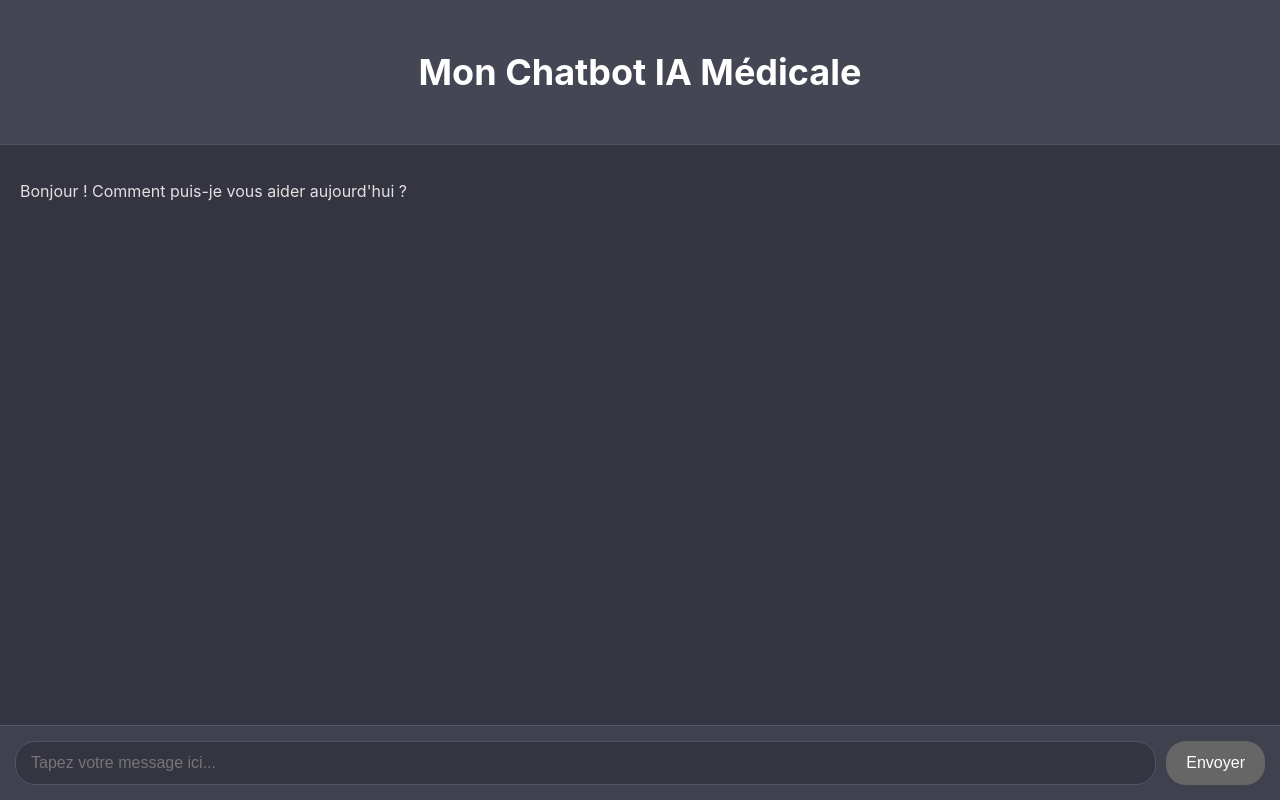
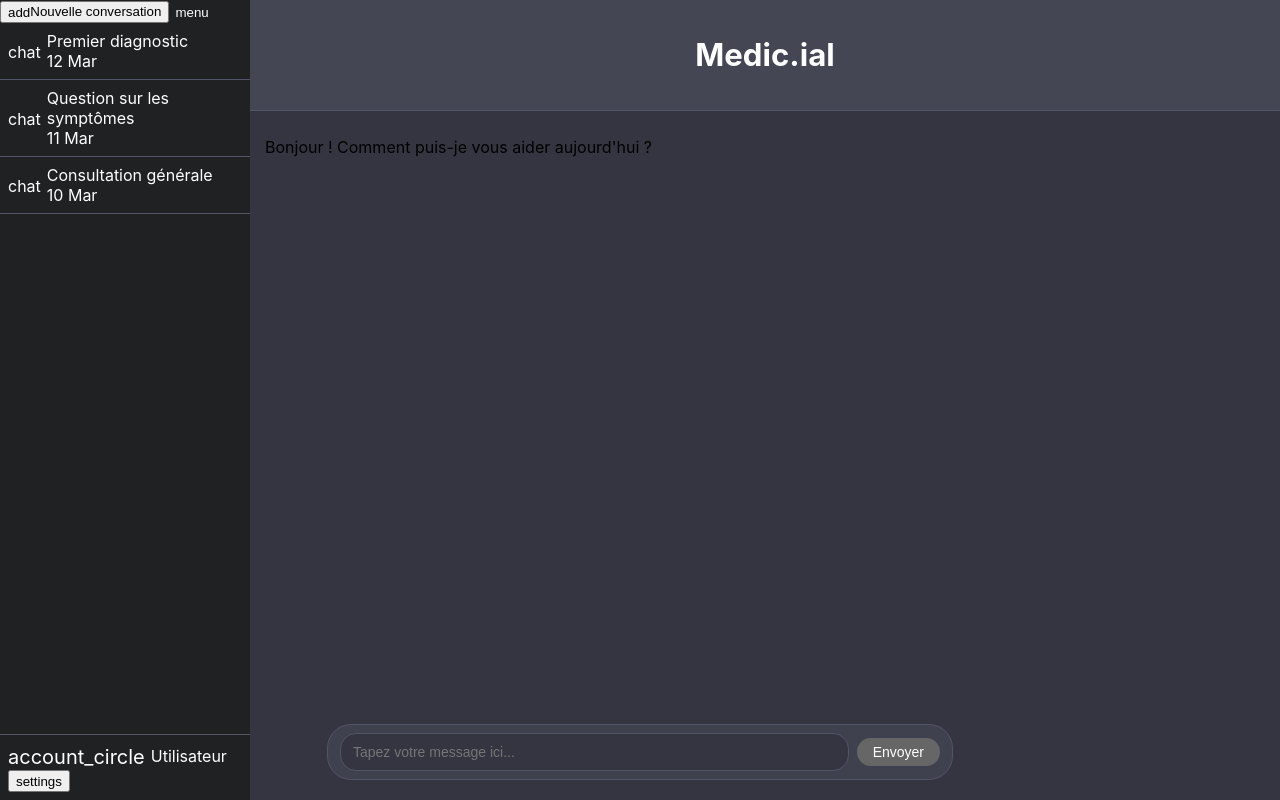
Before and after one commit to AxelGiff/Medic.ial-Chatbot-SAE-S6, a React (Create React App) app: page / in a window 1280 px wide. Built offline with nearby package versions, Linux system fonts and the light colour scheme.

Commit message:
Add files via upload

```diff
--- a/src/App.css
+++ b/src/App.css
@@ -1,87 +1,152 @@
-/* Réinitialisation de base */
-html, body {
-  height: 100%;
+/* ----- Disposition générale ----- */
+.App {
+  display: flex;               /* Panel à gauche, contenu à droite */
+  min-height: 100vh;           /* Hauteur totale de la fenêtre */
   margin: 0;
-  padding: 0;
-  font-family: -apple-system, BlinkMacSystemFont, "Segoe UI", Roboto, Oxygen,
-    Ubuntu, Cantarell, "Open Sans", "Helvetica Neue", sans-serif;
-  background-color: #343541; /* fond sombre */
-  color: #e1e1e1;
-}
-
-/* Chat container prenant toute la fenêtre */
-.chat-container {
-  display: flex;
-  flex-direction: column;
-  height: 100vh;
-  width: 100%;
   background-color: #343541;
 }
 
-/* En-tête du chat */
+/* ----- Panel latéral (sidebar) ----- */
+.sidebar-panel {
+  display: flex;
+  flex-direction: column;
+  width: 100%;
+  max-width: 250px;               /* Largeur ouverte */
+
+  background-color: #202123;   /* Couleur sombre */
+  color: #ffffff;
+  overflow-y: auto;            /* Scroll indépendant si le contenu est long */
+  transition: max-width 0.3s ease;
+}
+/* Quand le panel est collapsed, on applique la classe .panel-collapsed
+   pour animer le décalage du contenu principal. */
+   .App.panel-collapsed .main-content {
+    margin-left: 0;         /* Revient à gauche */
+  }
+
+.sidebar-panel.collapsed {
+  max-width: 0;
+  overflow: hidden;
+}
+
+/* ----- Contenu principal (zone de chat + header) ----- */
+.main-content {
+  flex: 1;
+  display: flex;
+  flex-direction: column;
+  transition: margin-left 0.3s ease;
+
+  /* On fixe une hauteur si nécessaire ou on laisse flex: 1 pour occuper l'espace restant */
+}
+
+/* ----- Header du chat ----- */
 .chat-header {
   background-color: #444654;
-  padding: 20px;
-  text-align: center;
+  padding: 10px 15px;
   color: #ffffff;
-  font-size: 1.5rem;
+  font-size: 1.3rem;
   border-bottom: 1px solid #525467;
+  margin: 0;
 }
 
-/* Zone des messages */
-.messages-container {
+/* ----- Conteneur du chat (zone de messages + input) ----- */
+.chat-container {
   flex: 1;
-  overflow-y: auto;
-  padding: 20px;
   display: flex;
   flex-direction: column;
-  gap: 10px;
+  overflow: hidden;            /* On ne fait pas défiler tout le container */
   background-color: #343541;
+  margin-bottom: 120px;
+
 }
 
-/* Message générique */
+/* ----- Zone des messages scrollable ----- */
+.messages-container {
+  flex: 1;                     /* Occupe tout l'espace disponible */
+  overflow-y: auto;            /* Scroll interne uniquement sur les messages */
+  padding: 10px 15px;
+  display: flex;
+  flex-direction: column;
+  gap: 8px;
+}
+
+/* ----- Style des messages ----- */
 .message {
   max-width: 70%;
-  padding: 15px 20px;
-  border-radius: 12px;
-  margin-bottom: 10px;
+  padding: 10px 12px;
+  border-radius: 8px;
   word-break: break-word;
   animation: fade-in 0.3s ease-in-out;
 }
 
-/* Message utilisateur */
 .message.user {
   align-self: flex-end;
   background-color: #0b93f6;
   color: #fff;
-  border-bottom-right-radius: 5px;
+  border-bottom-right-radius: 4px;
 }
 
-/* Message bot */
 .message.bot {
   align-self: flex-start;
   background-color: #444654;
   color: #e1e1e1;
-  border-bottom-left-radius: 5px;
+  border-bottom-left-radius: 4px;
 }
 
-/* Formulaire d'entrée */
+/* ----- Animation pour l'apparition ----- */
+@keyframes fade-in {
+  from { opacity: 0; transform: translateY(5px); }
+  to   { opacity: 1; transform: translateY(0); }
+}
+
+/* ----- Indicateur de chargement (3 points) ----- */
+.loading span {
+  display: inline-block;
+  animation: loading-dots 1.4s infinite ease-in-out;
+  font-size: 1.2rem;
+  margin-right: 2px;
+}
+
+@keyframes loading-dots {
+  0%, 80%, 100% { transform: scale(0); }
+  40% { transform: scale(1); }
+}
+
+/* ----- Zone d'entrée (input) FIXE dans le container de chat ----- */
+.input-container {
+  position: fixed;
+  bottom: 20px;      /* Laissez un petit espace en bas, style ChatGPT */
+  left: 0;
+  right: 0;
+  display: flex;
+  justify-content: center; /* Centre horizontalement */
+  z-index: 999;
+}
+/* ----- Formulaire d'entrée ----- */
 .input-form {
   display: flex;
-  padding: 15px;
+  align-items: center;
   background-color: #40414f;
-  border-top: 1px solid #525467;
+  border: 1px solid #525467;
+  border-radius: 24px;
+  padding: 8px 12px;
+  width: 100%;
+  max-width: 600px; /* Largeur max centrée */
 }
 
 .input-form input {
   flex: 1;
-  padding: 12px 15px;
+  padding: 10px 12px;
   border: 1px solid #525467;
-  border-radius: 20px;
-  font-size: 16px;
+  border-radius: 16px;
+  font-size: 14px;
   outline: none;
   background-color: #343541;
   color: #fff;
+}
+h2{
+  display: block;
+  text-align: center;
 }
 
 .input-form input:focus {
@@ -89,28 +154,85 @@ html, body {
 }
 
 .input-form button {
-  margin-left: 10px;
-  padding: 0 20px;
-  background-color: #0b93f6;
-  color: white;
+  background-color: #0b93f6; /* Couleur bleue ChatGPT-like */
   border: none;
-  border-radius: 20px;
+  border-radius: 16px;       /* Forme arrondie */
+  color: #fff;               /* Couleur du texte */
   cursor: pointer;
-  font-size: 16px;
+  font-size: 14px;
+  padding: 6px 16px;         /* Espace intérieur horizontal/vertical */
+  margin-left: 8px;          /* Espace à gauche pour séparer de l’input */
   transition: background-color 0.2s;
 }
 
 .input-form button:hover {
-  background-color: #0a83d0;
+  background-color: #0a83d0; /* Couleur plus sombre au survol */
 }
 
 .input-form button:disabled {
   background-color: #666;
   cursor: not-allowed;
 }
+/* ----- Bouton de collapse principal (optionnel) ----- */
+.collapse-button-main {
+  position: absolute;
+  top: 20px;
+  left: 20px;
+  z-index: 999;       /* Pour qu'il reste au-dessus du contenu */
+  background: none;
+  border: none;
+  color: #fff;
+  cursor: pointer;
+  font-size: 24px;    /* Ajustez la taille de l'icône */
+}
 
-/* Animation pour l'apparition des messages */
-@keyframes fade-in {
-  from { opacity: 0; transform: translateY(10px); }
-  to { opacity: 1; transform: translateY(0); }
+/* ----- Icônes ----- */
+.material-icons {
+  vertical-align: middle;
 }
+
+/* ----- Liste des conversations dans le panel ----- */
+.conversations-list {
+  display: flex;
+  flex-direction: column;
+}
+
+.conversation-item {
+  padding: 8px;
+  border-bottom: 1px solid #525467;
+  cursor: pointer;
+  display: flex;
+  align-items: center;
+}
+
+.conversation-item:hover {
+  background-color: #525467;
+}
+
+.conversation-icon {
+  margin-right: 6px;
+}
+
+/* ----- Footer du panel ----- */
+.sidebar-footer {
+  margin-top: auto;
+  border-top: 1px solid #525467;
+  padding: 8px;
+}
+
+.user-info {
+  display: flex;
+  align-items: center;
+  gap: 6px;
+}
+
+.user-avatar {
+  font-size: 20px;
+}
+
+.collapse-button {
+  background: none;
+  border: none;
+  color: #fff;
+  cursor: pointer;
+}
--- a/src/App.js
+++ b/src/App.js
@@ -1,10 +1,33 @@
+import React, { useState } from 'react';
 import './App.css';
 import ChatInterface from './components/ChatInterface';
+import Panel from './components/Panel';
 
 function App() {
+  const [isCollapsed, setIsCollapsed] = useState(false);
+
+  const toggleCollapse = () => {
+    setIsCollapsed(!isCollapsed);
+  };
+
   return (
-    <div className="App">
-     <ChatInterface />
+    <div className={`App ${isCollapsed ? 'panel-collapsed' : ''}`}>
+      <Panel onToggleCollapse={toggleCollapse} isCollapsed={isCollapsed} />
+
+      <div className="main-content">
+        {/*
+          Si le panel est replié (isCollapsed === true),
+          on affiche un bouton "menu" en haut à gauche
+          pour le rouvrir.
+        */}
+        {isCollapsed && (
+          <button className="collapse-button-main" onClick={toggleCollapse}>
+            <span className="material-icons">menu</span>
+          </button>
+        )}
+
+        <ChatInterface />
+      </div>
     </div>
   );
 }
--- a/src/components/ChatInterface.jsx
+++ b/src/components/ChatInterface.jsx
@@ -1,6 +1,7 @@
 import React, { useState, useRef, useEffect } from 'react';
 import axios from 'axios';
 import ReactMarkdown from 'react-markdown';
+import '../App.css';
 
 const ChatInterface = () => {
   const [messages, setMessages] = useState([]);
@@ -14,15 +15,22 @@ const ChatInterface = () => {
     return /[#*_>`-]/.test(text);
   };
 
+  // Fonction pour faire défiler automatiquement vers le dernier message
+  const scrollToBottom = () => {
+    messagesEndRef.current?.scrollIntoView({ behavior: "smooth" });
+  };
+
+  useEffect(() => {
+    scrollToBottom();
+  }, [messages]);
+
   // Fonction pour envoyer un message au backend
   const sendMessage = async (message) => {
     try {
       setIsLoading(true);
 
-
-
       // Envoi de la requête à l'API Gradio
-      const response = await axios.post('https://dd704091d27b57de3c.gradio.live/gradio_api/run/predict', {
+      const response = await axios.post('https://15af0837fca124cf6d.gradio.live/gradio_api/run/predict', {
         data: [message, null],
         fn_index: 0
       });
@@ -60,15 +68,10 @@ const ChatInterface = () => {
     setInputMessage('');
   };
 
-  // Faire défiler automatiquement vers le bas quand de nouveaux messages arrivent
-  useEffect(() => {
-    messagesEndRef.current?.scrollIntoView({ behavior: 'smooth' });
-  }, [messages]);
-
   return (
     <div className="chat-container">
       <div className="chat-header">
-        <h2>Mon Chatbot IA Médicale</h2>
+        <h2>Medic.ial</h2>
       </div>
 
       <div className="messages-container">
@@ -99,6 +102,7 @@ const ChatInterface = () => {
         <div ref={messagesEndRef} />
       </div>
 
+      <div className="input-container">
         <form onSubmit={handleSubmit} className="input-form">
           <input
             type="text"
@@ -112,6 +116,7 @@ const ChatInterface = () => {
           </button>
         </form>
       </div>
+    </div>
   );
 };
 
--- /dev/null
+++ b/src/components/Panel.jsx
@@ -0,0 +1,69 @@
+import React, { useState } from 'react';
+import '../App.css';
+
+const Panel = ({ onToggleCollapse, isCollapsed }) => {
+  const [conversations, setConversations] = useState([
+    { id: 1, title: "Premier diagnostic", date: "12 Mar" },
+    { id: 2, title: "Question sur les symptômes", date: "11 Mar" },
+    { id: 3, title: "Consultation générale", date: "10 Mar" }
+  ]);
+
+  const createNewChat = () => {
+    const newChat = {
+      id: conversations.length + 1,
+      title: "Nouvelle conversation",
+      date: new Date().toLocaleDateString('fr-FR', { day: '2-digit', month: 'short' })
+    };
+    setConversations([newChat, ...conversations]);
+  };
+
+  return (
+    <div className={`sidebar-panel ${isCollapsed ? 'collapsed' : ''}`}>
+      <div className="sidebar-header">
+        <button className="new-chat-button" onClick={createNewChat}>
+          <span className="material-icons">add</span>
+          {!isCollapsed && <span>Nouvelle conversation</span>}
+        </button>
+        {!isCollapsed && (
+          <button className="collapse-button" onClick={onToggleCollapse}>
+            <span className="material-icons">menu</span>
+          </button>
+        )}
+      </div>
+
+      <div className="conversations-list">
+        {conversations.map(chat => (
+          <div key={chat.id} className="conversation-item">
+            <div className="conversation-icon">
+              <span className="material-icons">chat</span>
+            </div>
+            {!isCollapsed && (
+              <div className="conversation-details">
+                <div className="conversation-title">{chat.title}</div>
+                <div className="conversation-date">{chat.date}</div>
+              </div>
+            )}
+          </div>
+        ))}
+      </div>
+
+      <div className="sidebar-footer">
+        {!isCollapsed && (
+          <div className="user-info">
+            <div className="user-avatar">
+              <span className="material-icons">account_circle</span>
+            </div>
+            <div className="user-name">Utilisateur</div>
+          </div>
+        )}
+        <div className="footer-actions">
+          {!isCollapsed && <button className="settings-button">
+            <span className="material-icons">settings</span>
+          </button>}
+        </div>
+      </div>
+    </div>
+  );
+};
+
+export default Panel;
```
Also changed, not shown: src/logo.svg (added). Lines whose indentation alone changed are shown as unchanged.
